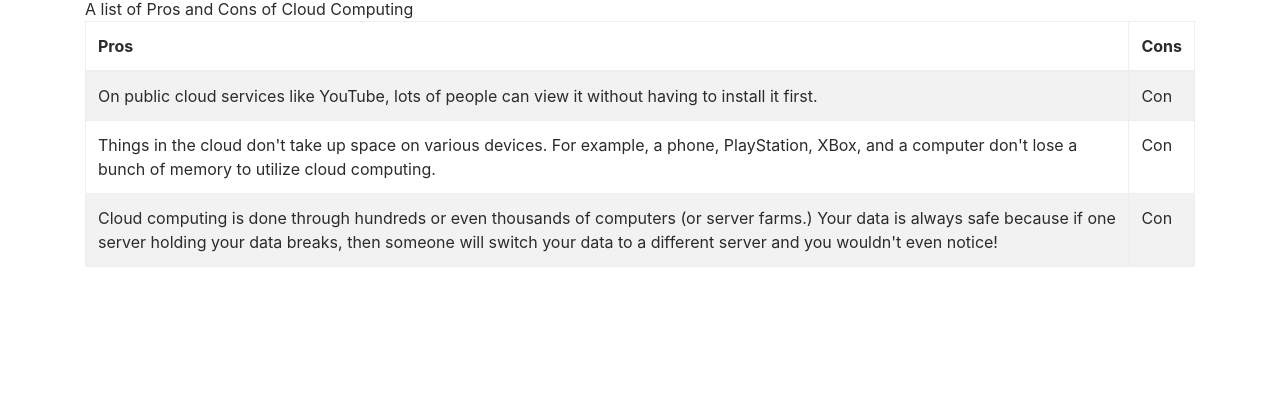
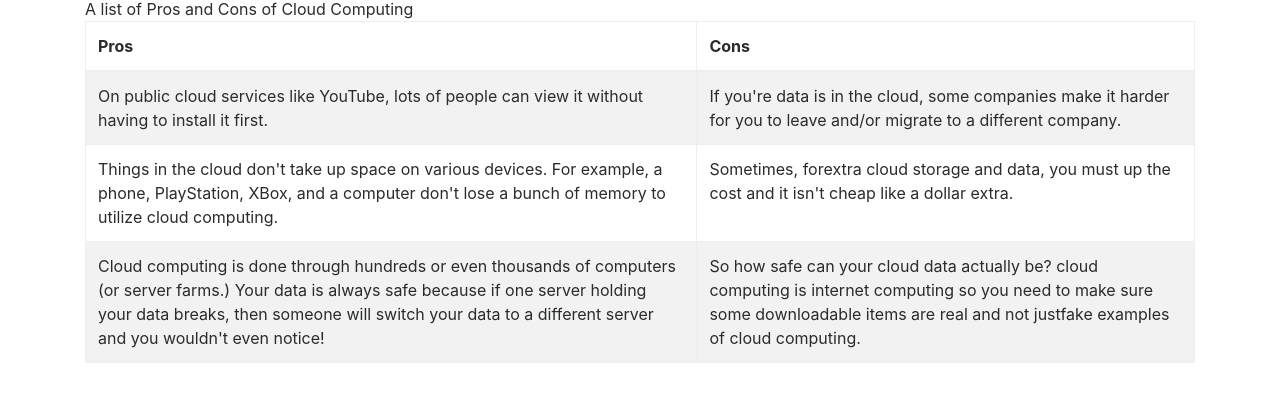
Before and after one commit to ggh4212/cloudcomputing, a plain HTML site: page proscons.html in a window 1280 px wide. Shown: the part 386-788 px from the top of the page. Drawn offline with nearby package versions, Linux system fonts and the light colour scheme; a script that the page names is missing.

Commit message:
Updates pros and cons

```diff
--- a/proscons.html
+++ b/proscons.html
@@ -39,7 +39,9 @@
                         On public cloud services like YouTube, lots of people
                         can view it without having to install it first.
                     </td>
-                    <td>Con</td>
+                    <td>If you're data is in the cloud, some companies
+                        make it harder for you to leave and/or migrate to a different company.
+                    </td>
                 </tr>
                 <tr>
                     <td>
@@ -47,7 +49,9 @@
                         For example, a phone, PlayStation, XBox, and a computer don't lose
                         a bunch of memory to utilize cloud computing.
                     </td>
-                    <td>Con</td>
+                    <td>Sometimes, forextra cloud storage and data, you must up the cost
+                        and it isn't cheap like a dollar extra.
+                    </td>
                 </tr>
                 <tr>
                     <td>
@@ -56,7 +60,9 @@
                         your data breaks, then someone will switch your data to a different server
                         and you wouldn't even notice!
                     </td>
-                    <td>Con</td>
+                    <td>So how safe can your cloud data actually be? cloud computing is internet computing
+                        so you need to make sure some downloadable items are real and not justfake examples of cloud computing.
+                    </td>
                 </tr>
             </tbody>
         </table>
```
Also changed, not shown: references.html (+7 -0 lines).
